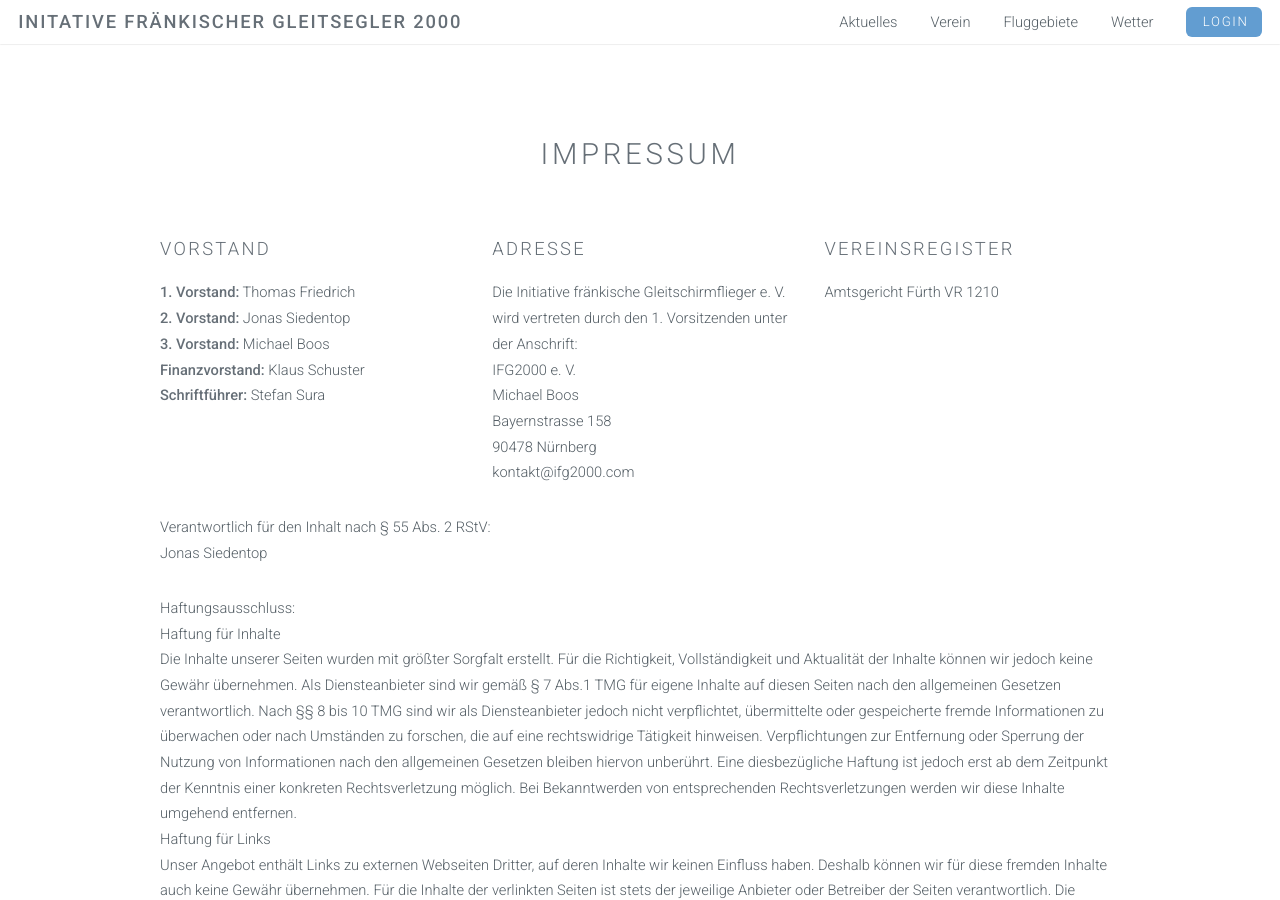
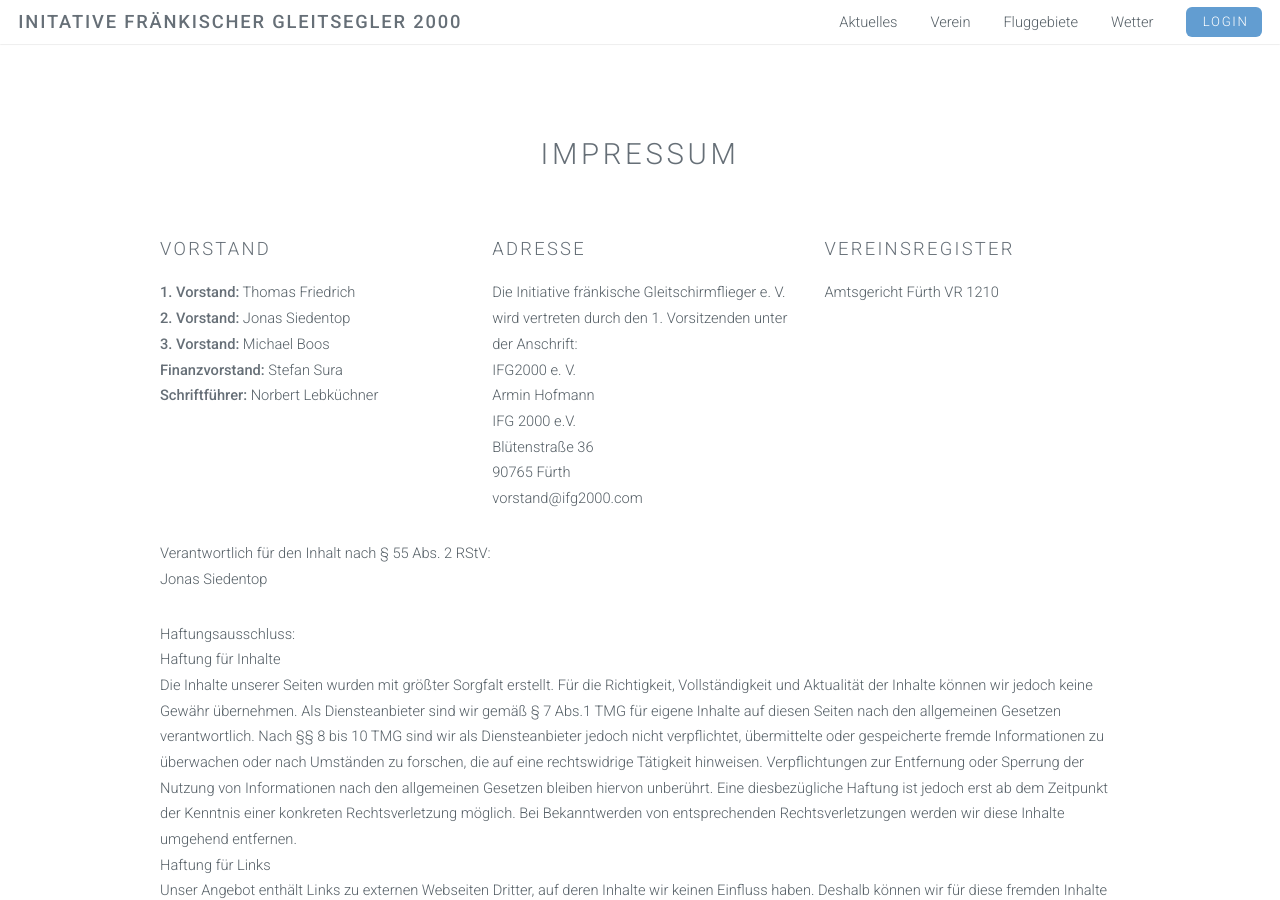
Before and after one commit to ifg2000/ifg2000.github.io, a Jekyll site: the page built from impressum.html, in a window 1280 px wide and 900 px high. Built offline with Jekyll 4.4.1, drawn with Linux system fonts in a browser that asks for light colours.

Commit message:
Update impressum.html
change impressum

```diff
--- a/impressum.html
+++ b/impressum.html
@@ -16,8 +16,8 @@ layout: default
                     <b>1. Vorstand:</b> Thomas Friedrich<br>
                   <b>2. Vorstand:</b> Jonas Siedentop<br>
                   <b>3. Vorstand:</b> Michael Boos<br>
-                  <b>Finanzvorstand:</b> Klaus Schuster<br>
-                  <b>Schriftführer:</b> Stefan Sura<br>
+                  <b>Finanzvorstand:</b> Stefan Sura<br>
+                  <b>Schriftführer:</b> Norbert Lebküchner<br>
                 	</p>
             		</section>
             </div>
@@ -27,10 +27,11 @@ layout: default
                     <p>
                     	Die Initiative fränkische Gleitschirmflieger e. V. wird vertreten durch den 1. Vorsitzenden unter der Anschrift: <br>
                     	IFG2000 e. V. <br>
-							Michael Boos<br>
-							Bayernstrasse 158<br>
-							90478 Nürnberg<br>
-							kontakt@ifg2000.com
+							Armin Hofmann<br>
+							IFG 2000 e.V.<br>
+							Blütenstraße 36<br>
+							90765 Fürth<br>
+							vorstand@ifg2000.com
                  </section>
             </div>
             <div class="4u">
```
